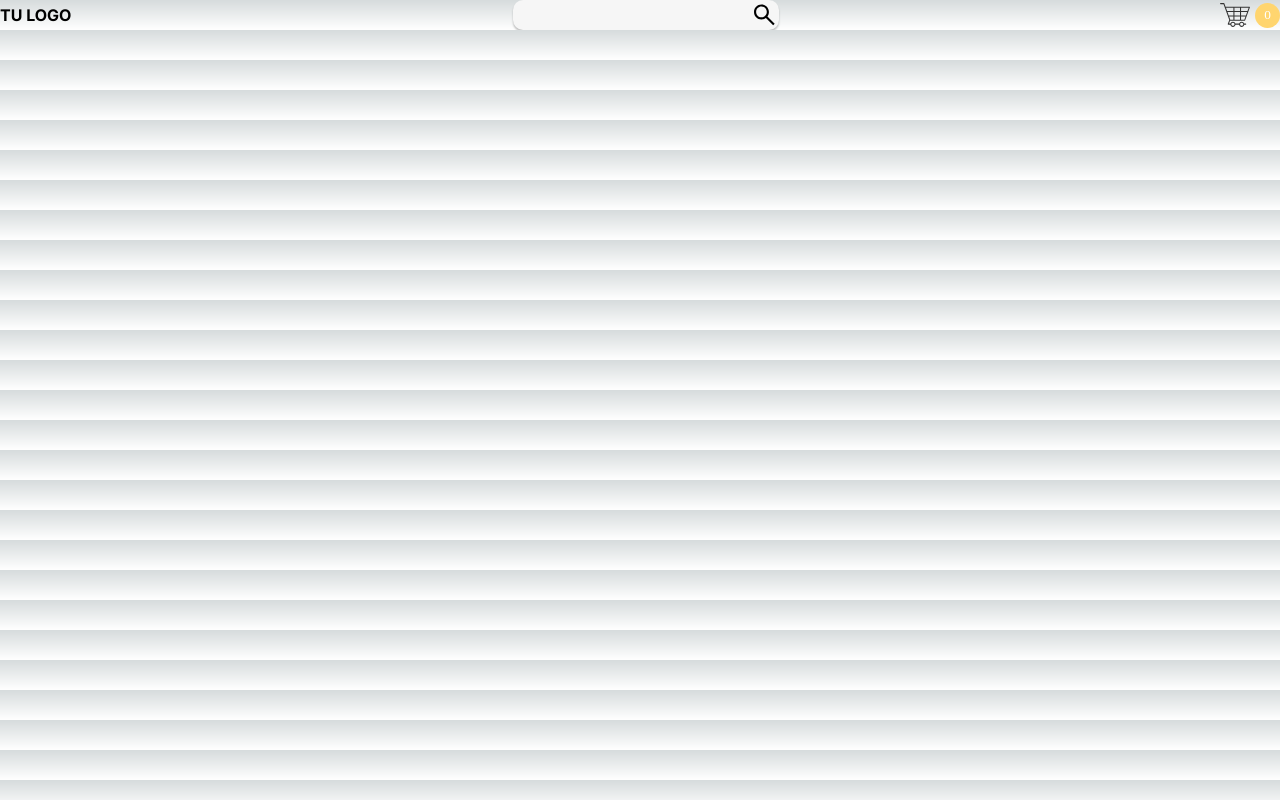
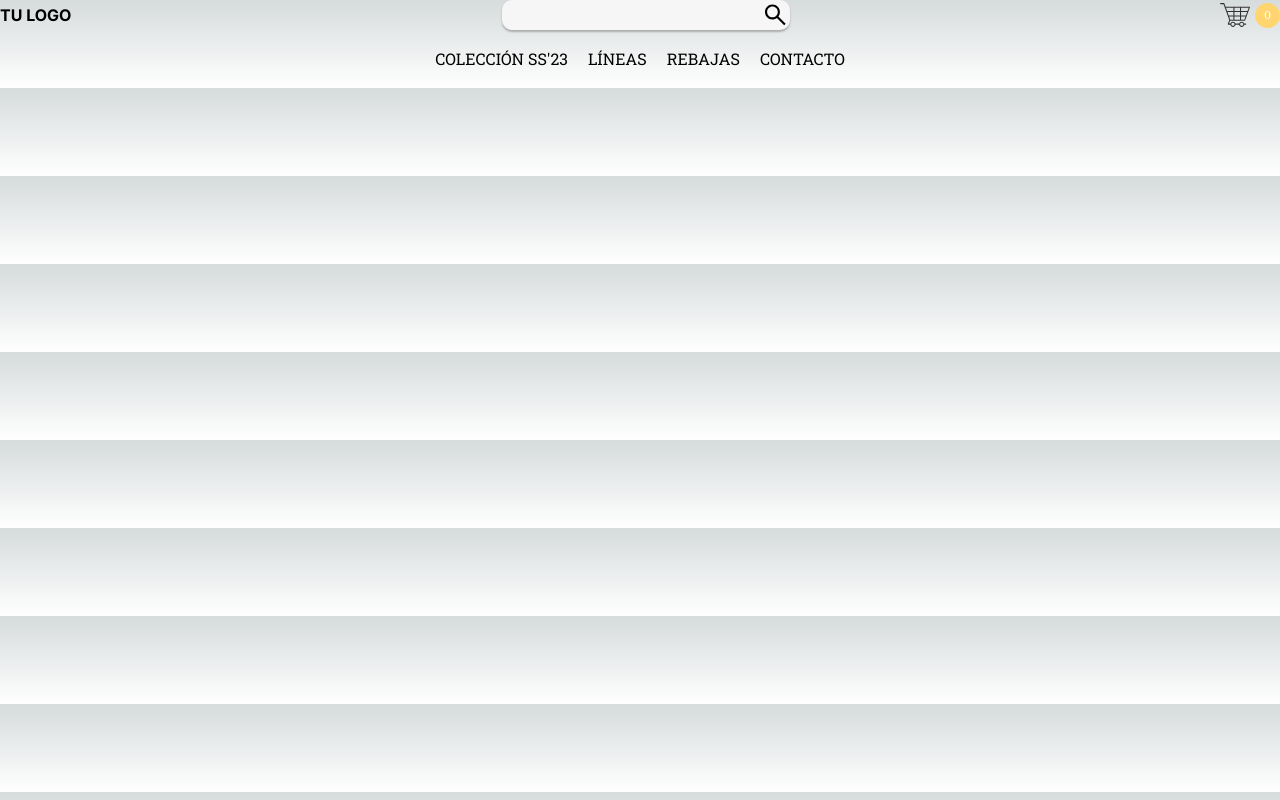
Before and after one commit to nahuelrabey/cloth-store, a Next.js app: page /dev/header.dev in a window 1280 px wide. Built offline with nearby package versions, Linux system fonts and the light colour scheme.

Commit message:
nav desktop complete :p

```diff
--- /dev/null
+++ b/component/Nav/Nav.tsx
@@ -0,0 +1,12 @@
+import NavPlaces from "../NavPlaces";
+import NavTop from "../NavTop";
+
+
+export function Nav() {
+    return (
+        <nav>
+            <NavTop />
+            <NavPlaces />
+        </nav>
+    )
+}
--- /dev/null
+++ b/component/Nav/index.ts
@@ -0,0 +1,3 @@
+import {Nav} from "./Nav"
+
+export default Nav
--- /dev/null
+++ b/component/NavPlaces/NavPlaces.module.css
@@ -0,0 +1,22 @@
+.places {
+  margin: 20px 0;
+  display: flex;
+  justify-content: center;
+}
+.places ul {
+  display: flex;
+  margin: 0;
+}
+.places ul li {
+  list-style: none;
+}
+.places ul li a {
+  display: inline-block;
+  padding: 0px 10px;
+  text-decoration: none;
+  color: black;
+  transition: all 0.25s;
+}
+.places ul li a:hover {
+  opacity: .75;
+}
--- /dev/null
+++ b/component/NavPlaces/NavPlaces.tsx
@@ -0,0 +1,19 @@
+import styles from "./NavPlaces.module.css"
+import Link from "next/link"
+import { Roboto_Slab } from "@next/font/google"
+
+const slab = Roboto_Slab({ subsets: ['latin'] })
+
+export function NavPlaces() {
+    const places = [["COLECCIÓN SS'23", "#"], ["LÍNEAS", "#"], ["REBAJAS", "#"], ["CONTACTO", "#"]]
+    const items = places.map(([text, place], index) =>
+        <li key={index}><Link href={place}>{text}</Link></li>
+    )
+    return (
+        <div style={slab.style} className={styles.places}>
+            <ul>
+                {items}
+            </ul>
+        </div>
+    )
+}
--- /dev/null
+++ b/component/NavPlaces/index.ts
@@ -0,0 +1,2 @@
+import { NavPlaces } from "./NavPlaces";
+export default NavPlaces
--- a/component/NavTop/NavTop.tsx
+++ b/component/NavTop/NavTop.tsx
@@ -1,12 +1,12 @@
-import {Inter} from "@next/font/google"
+import { Inter } from "@next/font/google";
 import SearchBar from "../SearchBar";
 import ShoppingCart from "../ShoppingCart";
 import styles from "./NavTop.module.css"
+const inter = Inter({ subsets: ['latin'] })
 
-const inter = Inter({subsets:['latin']})
 export function NavTop() {
     return (
-        <div style={inter.style} className={styles.navTop}>
+        <div  style={inter.style} className={styles.navTop}>
             <div className={styles.logo}>
                 <span>TU LOGO</span>
             </div>
--- a/package.json
+++ b/package.json
@@ -18,6 +18,7 @@
     "eslint": "8.31.0",
     "eslint-config-next": "13.1.1",
     "next": "13.1.1",
+    "normalize.css": "^8.0.1",
     "react": "18.2.0",
     "react-dom": "18.2.0",
     "typescript": "4.9.4"
--- a/pages/_app.tsx
+++ b/pages/_app.tsx
@@ -1,4 +1,5 @@
 import '../styles/globals.css'
+import 'normalize.css'
 import type { AppProps } from 'next/app'
 
 export default function App({ Component, pageProps }: AppProps) {
--- a/pages/dev/header.dev.tsx
+++ b/pages/dev/header.dev.tsx
@@ -1,5 +1,4 @@
-import NavTop from "../../component/NavTop";
-
-export default function Header(){
-    return (<NavTop/>)
+import Nav from "../../component/Nav"
+export default function Header() {
+    return (<Nav />)
 }
```
Also changed, not shown: 1 other file (tests, documents, lock files or other folders).
